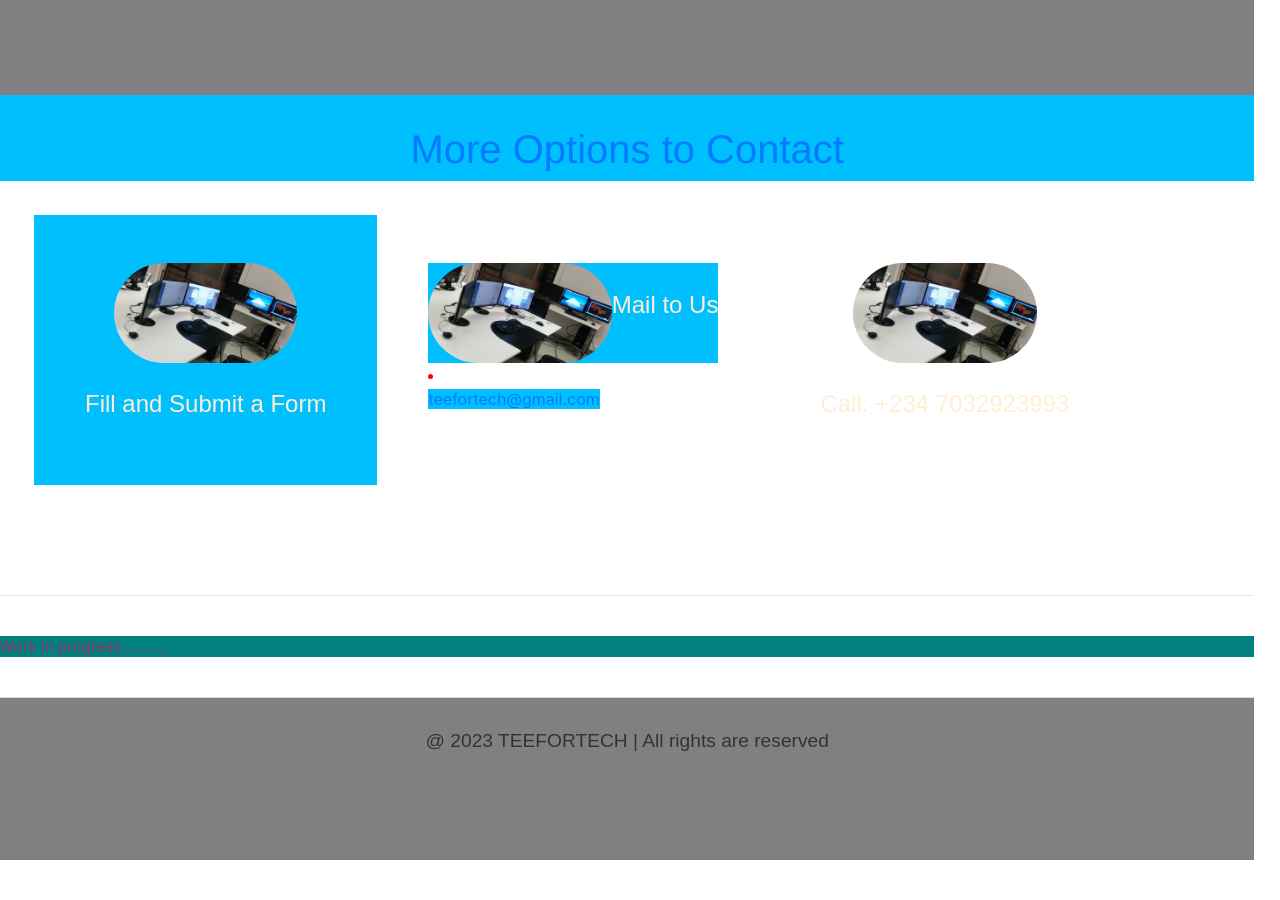
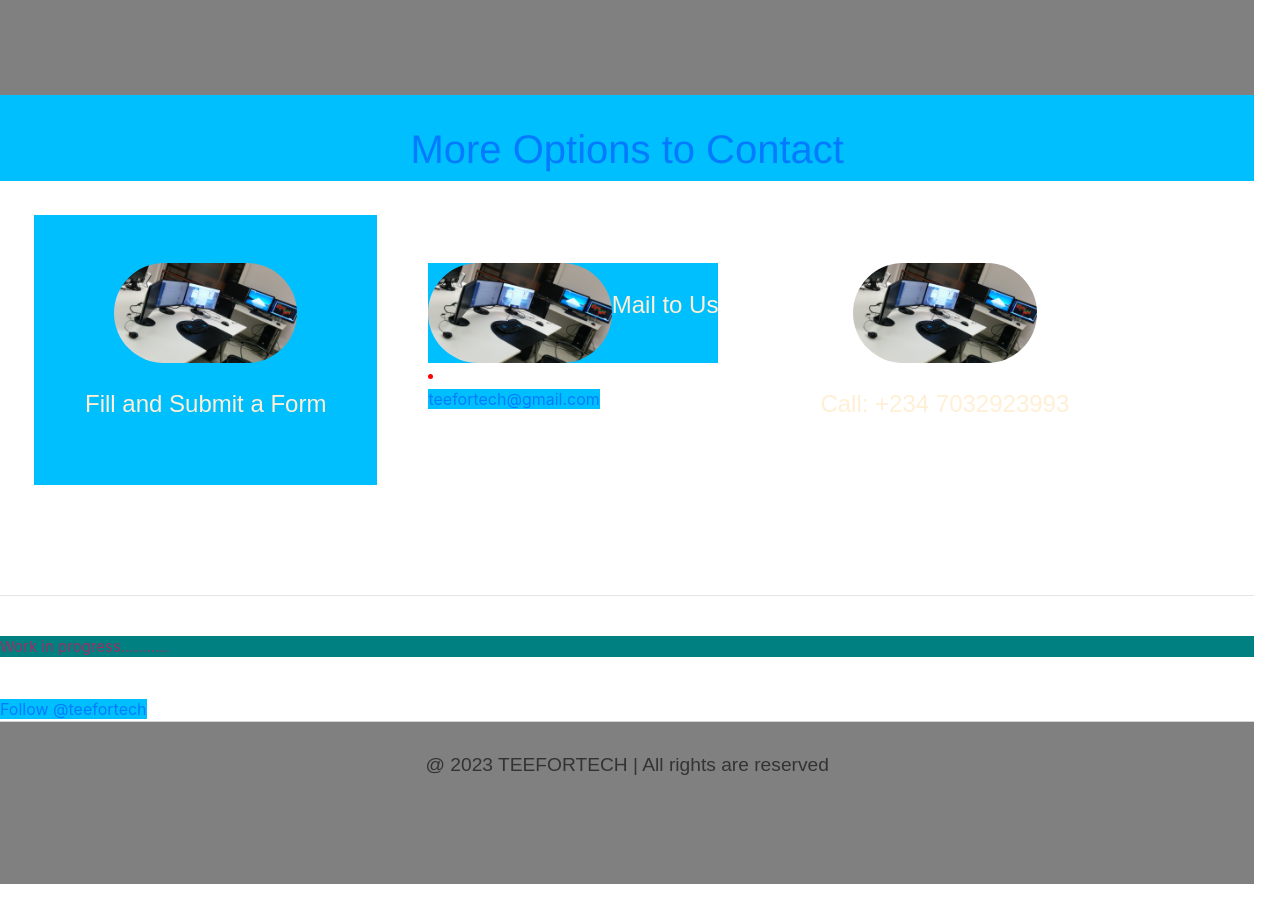
Before and after one commit to teefortech/teefortech.github.io, a Jekyll site: the page contact.html, which Jekyll copies as it is, in a window 1280 px wide and 900 px high, scrolled down 1822 px. Built offline with Jekyll 4.4.1, drawn with Linux system fonts in a browser that asks for light colours; nearby versions of some CDN libraries; comment, search, counter and statistics services are not loaded; before the commit the page ends 2698 px from its top, so only the background shows below that.

Commit message:
Update contact.html

```diff
--- a/contact.html
+++ b/contact.html
@@ -138,7 +138,8 @@
  <hr />
  <br/ >
     <p style="font-size: 15px; background-color: teal; color: rgb(150, 50, 100); text-align: fill"> Work in progress...........</p><br/ >
-</section>
+<a href="https://twitter.com/teefortech?ref_src=twsrc%5Etfw" class="twitter-follow-button" data-show-count="false">Follow @teefortech</a><script async src="https://platform.twitter.com/widgets.js" charset="utf-8"></script>
+   </section>
 
     <footer class="background" style="background-color: grey">
         <p class="text-footer">
```
